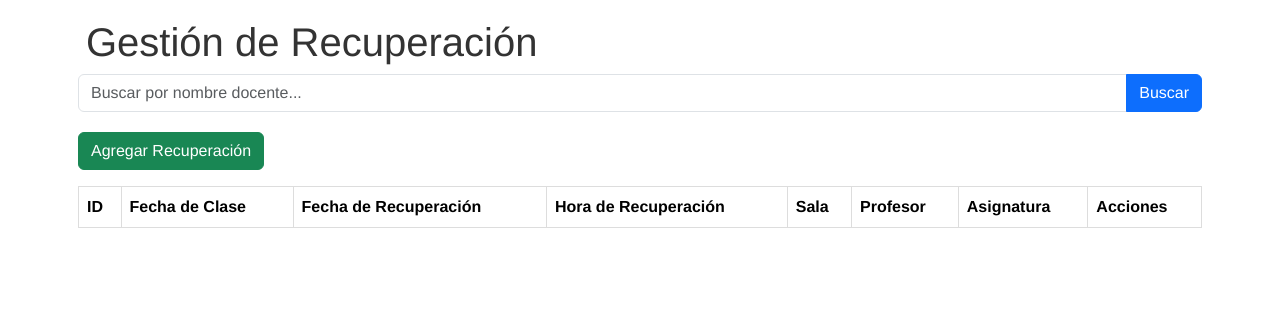
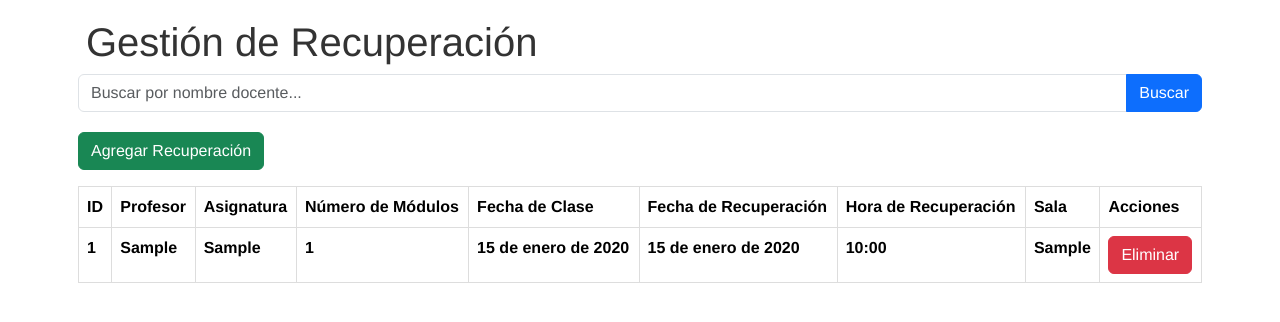
Before and after one commit to developer-felipe/CAPSTONE-GESTION-DE-REEMPLAZOS, a Django app: page /recuperacion/ in a window 1280 px wide. Shown: the part 86-408 px from the top of the page. Run offline with Django 5.2, Linux system fonts and the light colour scheme; tables that the repository leaves empty hold one stand-in row (values such as "Sample post"); lists and menus that the app fills with data are empty; parts of the project's set-up code (start-up, migrations or seed data) failed here and were passed over.

Commit message:
Update recuperación

```diff
--- a/GPI/core/templates/gestion_recuperacion.html
+++ b/GPI/core/templates/gestion_recuperacion.html
@@ -89,12 +89,13 @@
         <thead>
             <tr>
                 <th>ID</th>
+                <th>Profesor</th>
+                <th>Asignatura</th>
+                <th>Número de Módulos</th>
                 <th>Fecha de Clase</th>
                 <th>Fecha de Recuperación</th>
                 <th>Hora de Recuperación</th>
                 <th>Sala</th>
-                <th>Profesor</th>
-                <th>Asignatura</th>
                 <th>Acciones</th>
             </tr>
         </thead>
@@ -102,20 +103,15 @@
             {% for rec in recuperaciones %}
             <tr>
                 <td>{{ rec.id_recuperacion }}</td>
+                <td>{{ rec.profesor }}</td>
+                <td>{{ rec.asignatura }}</td>
+                <td>{{ rec.numero_modulos }}</td>
                 <td>{{ rec.fecha_clase }}</td>
                 <td>{{ rec.fecha_recuperacion }}</td>
                 <td>{{ rec.hora_recuperacion }}</td>
                 <td>{{ rec.sala }}</td>
-                <td>{{ rec.horario.profesor_id_profesor.nombre }} {{ rec.horario.profesor_id_profesor.apellido }}</td>
-                <td>{{ rec.horario.asignatura_id_asignatura.nombre_asignatura }}</td>
                 <td>
-                    <button class="btn btn-warning" data-bs-toggle="modal" data-bs-target="#editModal"
-                        data-id="{{ rec.id_recuperacion }}">
-                        Editar
-                    </button>
-                    <button type="submit" class="btn btn-danger" name="delete_id" value="{{ rec.id_recuperacion }}">
-                        Eliminar
-                    </button>
+                    <button class="btn btn-danger" data-id="{{ rec.id_recuperacion }}" onclick="eliminarRecuperacion(this)">Eliminar</button>
                 </td>
             </tr>
             {% endfor %}
@@ -222,6 +218,33 @@
                 console.error('Error al obtener los datos:', error);
             });
     });
+
+    function eliminarRecuperacion(button) {
+    const idRecuperacion = button.getAttribute('data-id');
+
+    if (confirm("¿Estás seguro de que deseas eliminar esta recuperación?")) {
+        fetch(`/eliminar-recuperacion/${idRecuperacion}/`, {
+            method: 'DELETE',
+            headers: {
+                'Content-Type': 'application/json',
+                'X-CSRFToken': getCookie('csrftoken')
+            },
+        })
+        .then(response => response.json())
+        .then(data => {
+            if (data.success) {
+                alert('Recuperación eliminada correctamente');
+                window.location.reload();
+            } else {
+                alert(data.message || 'Hubo un error al eliminar la recuperación');
+            }
+        })
+        .catch(error => {
+            console.error('Error:', error);
+            alert('Ocurrió un error al eliminar la recuperación');
+        });
+    }
+}
 
     function getCookie(name) {
         let cookieValue = null;
--- a/GPI/core/urls.py
+++ b/GPI/core/urls.py
@@ -4,7 +4,7 @@ from django.shortcuts import redirect
 from django.contrib.auth.decorators import login_required
 from .views import (    login_view, reemplazos_view,guardar_licencia ,recuperacion_view,base_view, docente_view, reportes_view, CustomLogoutView,asignatura_view, sala_view, crear_docente_view, crear_profesor_y_horarios,
 profesores_con_licencia_no_asignada,obtener_clases_por_docente,obtener_profesores_disponibles,registrar_reemplazo, modificar_docente_view, modificar_profesor_y_horarios, registrar_recuperacion,
- docente_recuperación, docente_asignatura)
+ eliminar_recuperacion ,docente_recuperación, docente_asignatura)
 
 
 urlpatterns = [
@@ -31,6 +31,7 @@ urlpatterns = [
     path('modificar_docente/', modificar_docente_view, name='modificar_docente'),
     path('modificar_profesor_y_horarios/', modificar_profesor_y_horarios, name='modificar_profesor_y_horarios'),
 
+    path('eliminar-recuperacion/<int:id_recuperacion>/', eliminar_recuperacion, name='eliminar_recuperacion'),
     path('docente_recuperación/', docente_recuperación, name='docente_recuperación'),
     path('docente_asignatura/<int:profesorId>/', docente_asignatura, name='docente_asignatura'),
 
--- a/GPI/core/views.py
+++ b/GPI/core/views.py
@@ -100,7 +100,23 @@ def guardar_licencia(request):
     return JsonResponse({'success': False, 'error': 'Método no permitido'})
 
 def recuperacion_view(request):
-    return render(request, 'templates/gestion_recuperacion.html')
+    recuperaciones = Recuperacion.objects.all()
+
+    return render(request, 'templates/gestion_recuperacion.html', {
+        'recuperaciones': recuperaciones
+    })
+
+
+
+def eliminar_recuperacion(request, id_recuperacion):
+    try:
+        recuperacion = Recuperacion.objects.get(id_recuperacion=id_recuperacion)
+        recuperacion.delete()
+        return JsonResponse({'success': True, 'message': 'Recuperación eliminada correctamente'})
+    except Recuperacion.DoesNotExist:
+        return JsonResponse({'success': False, 'message': 'Recuperación no encontrada'}, status=404)
+    except Exception as e:
+        return JsonResponse({'success': False, 'message': str(e)}, status=500)
 
 
 def reportes_view(request):
```
